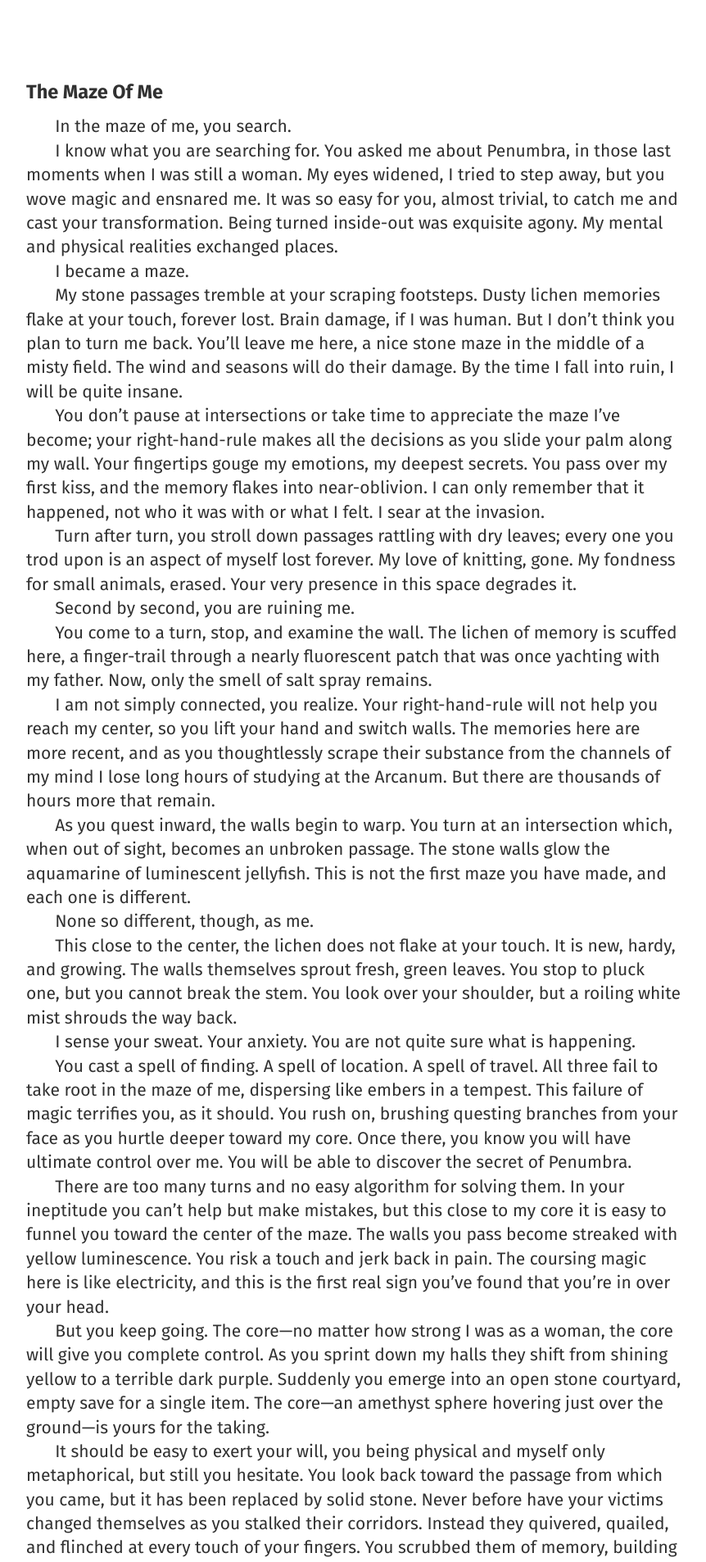
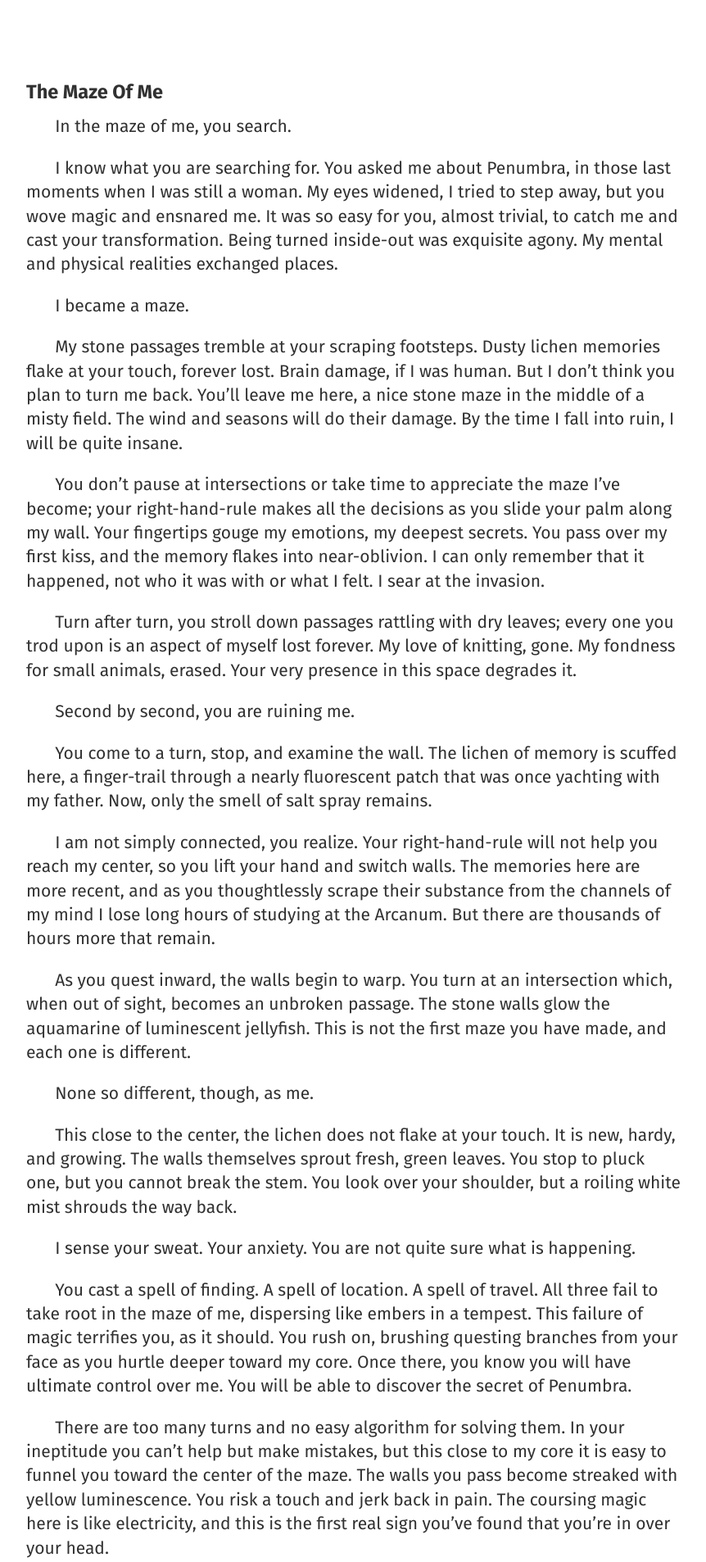
Before and after one commit to cakenggt/aleclownes.com, a Jekyll site: the page built from _stories/2026-04-02-The-Maze-of-Me.md, in a window 1280 px wide. Shown: the top 1906 px of the page at 82% size, without its empty margins (208-1070 px from the left). Built offline with Jekyll 4.4.1, drawn with Linux system fonts in a browser that asks for light colours; nearby versions of some CDN libraries.

Commit message:
Fix stylesheet

```diff
--- a/css/stylesheet.css
+++ b/css/stylesheet.css
@@ -63,7 +63,7 @@ h3 {
 }
 p {
   text-indent: 3ch;
-  margin: 0px;
+  margin: 0 0 1em 0;
 }
 pre {
   overflow-x: auto;
```
